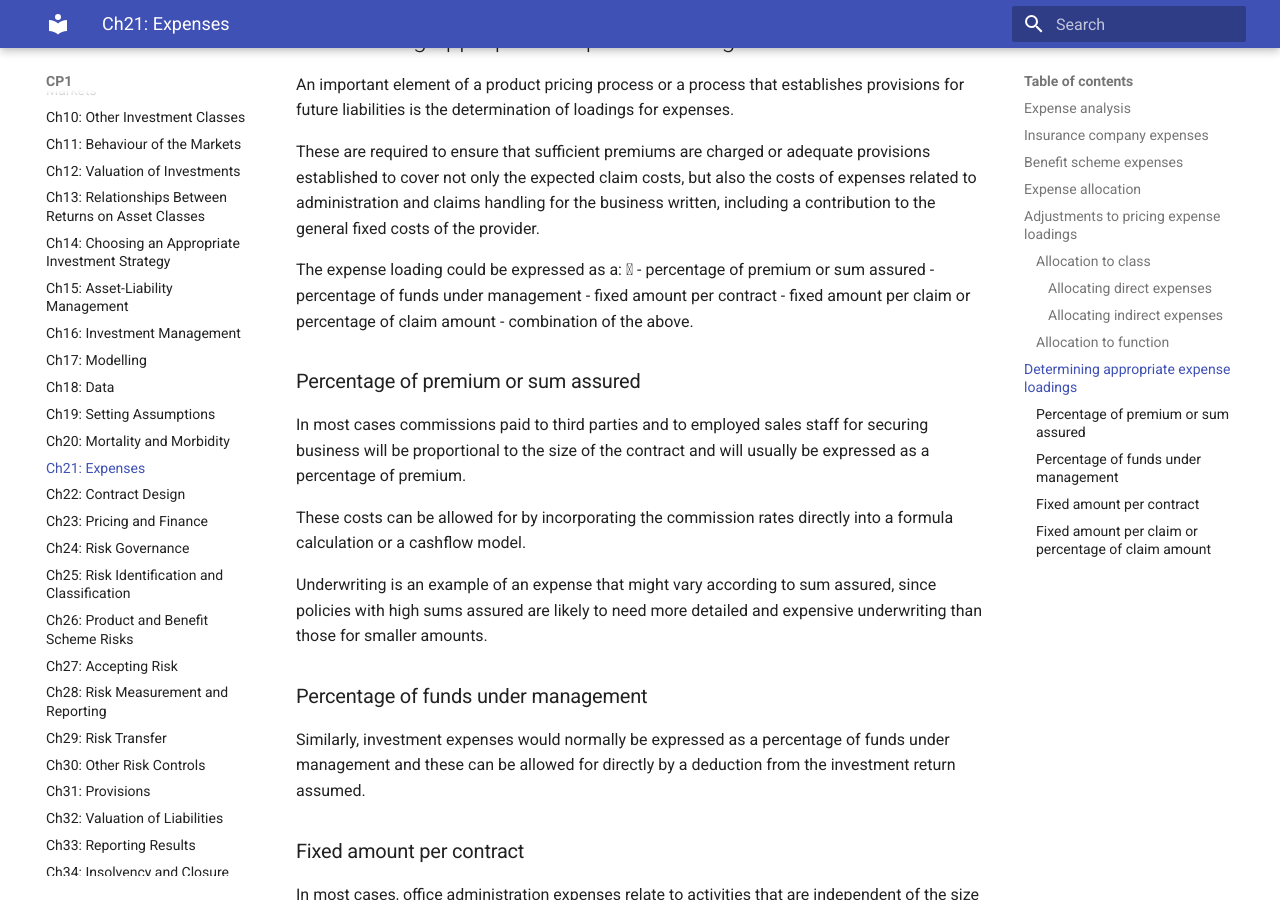
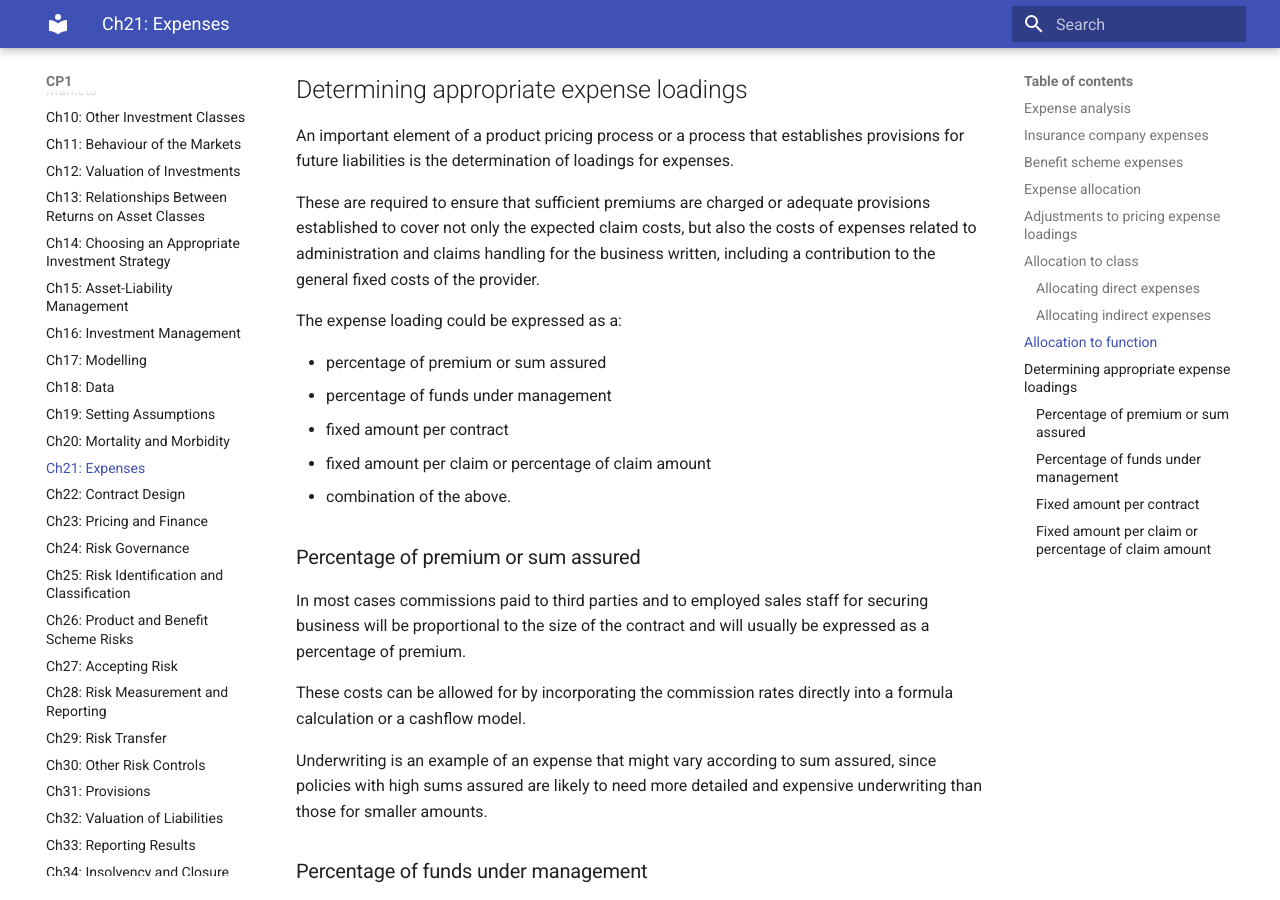
Before and after one commit to samthorold/scribbles, an MkDocs documentation site: the page built from docs/21-expenses.md, in a window 1280 px wide and 900 px high, scrolled down 5533 px. Built offline with MkDocs 1.6.1 and Material for MkDocs 9.7.7, drawn with Linux system fonts in a browser that asks for light colours.

```diff
--- a/docs/21-expenses.md
+++ b/docs/21-expenses.md
@@ -127,9 +127,9 @@ Expense loading could be expressed as
 
 Expenses need to be allocated by class and function.
 
-### Allocation to class
+## Allocation to class
 
-#### Allocating direct expenses
+### Allocating direct expenses
 
 Direct expenses may arise from a department dealing purely with one class of business, in which case the expenses relating to that department can immediately be allocated to the relevant class.
 
@@ -141,7 +141,7 @@ Their costs can be allocated to each of these classes based on the time that was
 
 Staff timesheets can be used to collect this information.
 
-#### Allocating indirect expenses
+### Allocating indirect expenses
 
 The indirect expenses are harder to allocate.
 
@@ -157,7 +157,7 @@ There is no single correct approach for this, but it may help to allocate the ex
 - Charge out (e.g. computing expense)
 - In proportion with other expenses
 
-### Allocation to function
+## Allocation to function
 
 As well as apportioning expenses to a line of business, costs need to be apportioned by function, so that they can be allowed for in determining product pricing or the provisions for future liabilities.
 
@@ -199,7 +199,8 @@ An important element of a product pricing process or a process that establishes
 
 These are required to ensure that sufficient premiums are charged or adequate provisions established to cover not only the expected claim costs, but also the costs of expenses related to administration and claims handling for the business written, including a contribution to the general fixed costs of the provider.
 
-The expense loading could be expressed as a: 
+The expense loading could be expressed as a:
+
 - percentage of premium or sum assured
 - percentage of funds under management
 - fixed amount per contract
```
